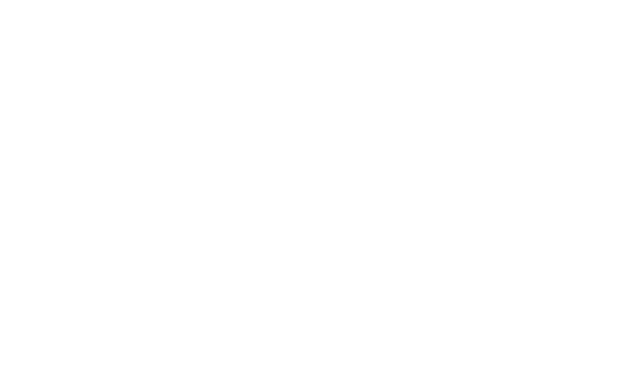
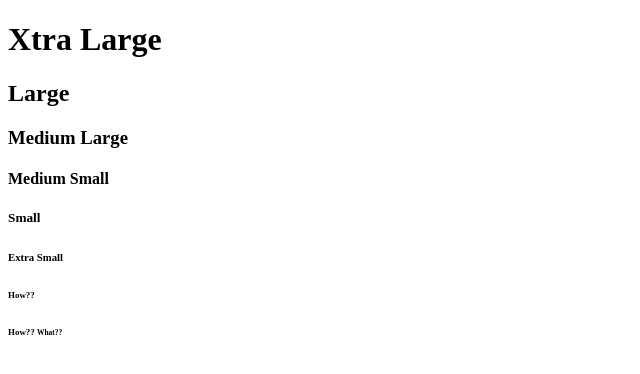
Before and after one commit to Flowers10/TUTORIAL-STUFF, a plain HTML site: page index.html in a window 1280 px wide. Shown: the whole page, without its empty margins (0-640 px from the left). Drawn offline with Linux system fonts and the light colour scheme.

Commit message:
Update index.html

```diff
--- a/index.html
+++ b/index.html
@@ -6,5 +6,13 @@
 <title>FOR FUN??!?!?</title>
 </head>
 <body>
+  <h1>Xtra Large</h1>
+  <h2>Large</h2>
+  <h3>Medium Large</h3>
+  <h4>Medium Small</h4>
+  <h5>Small</h5>
+  <h6>Extra Small</h6>
+  <h6><small>How??</small></h6>
+  <h6><small>How?? <small>What??</small></small></h6>
 </body>
 </html>
```
